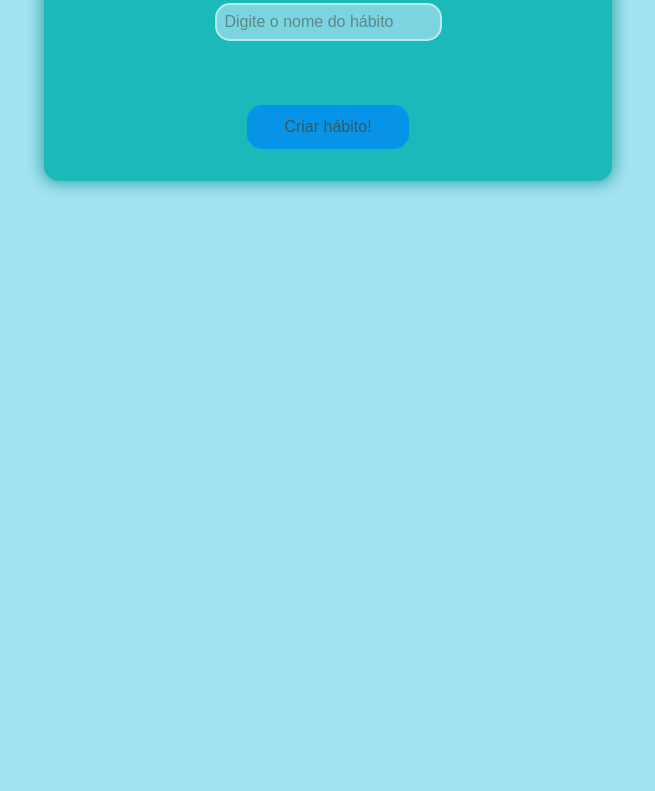
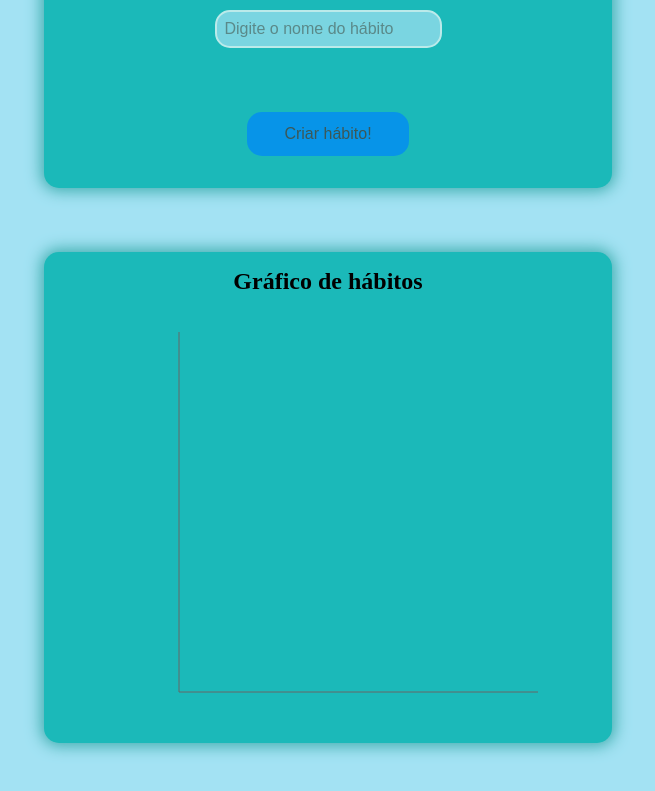
Before and after one commit to leozanidev/habit-tracker, a React (Vite) app: page / in a window 1280 px wide. Shown: the part 331-1122 px from the top of the page, without its empty margins (312-967 px from the left). Before the commit the page ends 800 px from the top, so only its background shows below. Built offline with nearby package versions, Linux system fonts and the light colour scheme.

Commit message:
feat: adiciona gráfico de hábitos

```diff
--- a/package.json
+++ b/package.json
@@ -12,7 +12,8 @@
   "dependencies": {
     "react": "^19.2.4",
     "react-dom": "^19.2.4",
-    "react-toastify": "^11.1.0"
+    "react-toastify": "^11.1.0",
+    "recharts": "^3.8.1"
   },
   "devDependencies": {
     "@eslint/js": "^9.39.4",
--- a/src/App.jsx
+++ b/src/App.jsx
@@ -6,6 +6,7 @@ import HabitForm from "./components/HabitForm";
 import HabitItem from "./components/HabitItem";
 import DelModal from "./components/DelModal";
 import EditModal from "./components/EditModal";
+import HabitBarChart from "./components/HabitChart.jsx";
 import { ToastContainer } from "react-toastify";
 
 // Importando estilo
@@ -74,6 +75,9 @@ function App() {
           hideProgressBar={true}
         />
       </div>
+      <div className={styles.formContainerDiv}>
+        <HabitBarChart habitList={habitList} />
+      </div>
     </div>
   );
 }
--- /dev/null
+++ b/src/components/HabitChart.jsx
@@ -0,0 +1,42 @@
+// Biblioteca rechart pra gráficos
+import {
+  BarChart,
+  Legend,
+  XAxis,
+  YAxis,
+  CartesianGrid,
+  Tooltip,
+  Bar,
+  ResponsiveContainer,
+} from "recharts";
+
+// Importando estilos
+import style from "./HabitChart.module.css";
+
+const HabitBarChart = ({ habitList }) => {
+  const chartHabitList = habitList.map((habit) => ({
+    title: habit.title,
+    daysGone: habit.completedDays.length,
+  }));
+
+  return (
+    <div className={style.chartMainContainer}>
+      <h2>Gráfico de hábitos</h2>
+      <ResponsiveContainer width="80%" height={400} margin={"0 auto"}>
+        <BarChart
+          barSize={25}
+          width="100%"
+          height="70vh"
+          data={chartHabitList}
+          fill="#a3e2f3">
+          <XAxis dataKey={"title"} />
+          <YAxis />
+          <Tooltip />
+          <Bar dataKey={"daysGone"} />
+        </BarChart>
+      </ResponsiveContainer>
+    </div>
+  );
+};
+
+export default HabitBarChart;
--- /dev/null
+++ b/src/components/HabitChart.module.css
@@ -0,0 +1,17 @@
+.chartMainContainer {
+  max-width: 600px;
+  display: flex;
+  flex-direction: column;
+  align-items: center;
+  justify-content: center;
+  background-color: var(--card-bg-color);
+  padding: 1rem;
+  gap: 2rem;
+  border-radius: 15px;
+  box-shadow: 0 0 15px 3px #3dadad;
+}
+
+.mainContainer > h2 {
+  font: var(--section-title-font);
+  color: var(--title-color);
+}
--- a/src/index.css
+++ b/src/index.css
@@ -7,7 +7,7 @@
 :root {
   --main-title-font: 30px sans-serif;
   --mb-main-title-font: 20px sans-serif;
-  --section-title-font: 18px sans-serif;
+  --section-title-font: 600 22px sans-serif;
   --normal-txt-font: 16px sans-serif;
   --title-color: #3f4043;
   --txt-color: #444040;
```
Also changed, not shown: 1 other file (tests, documents, lock files or other folders).
